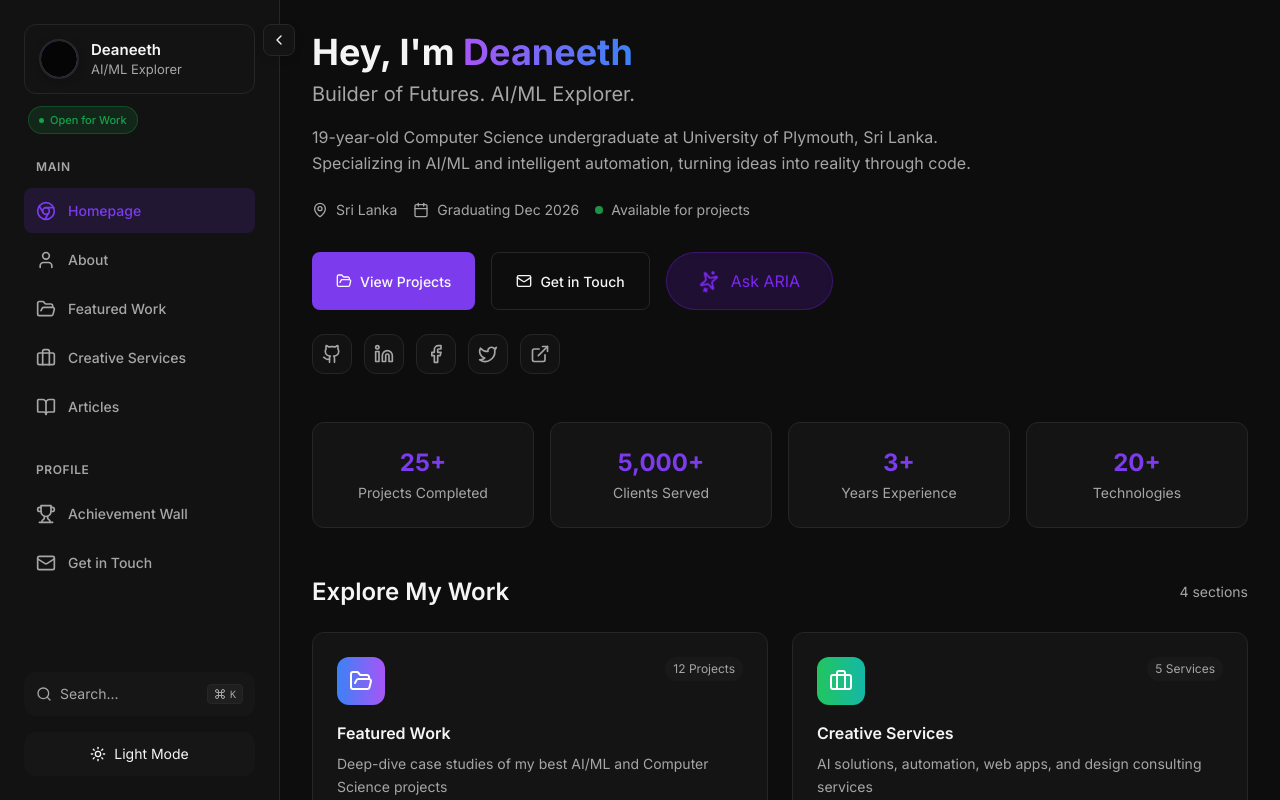
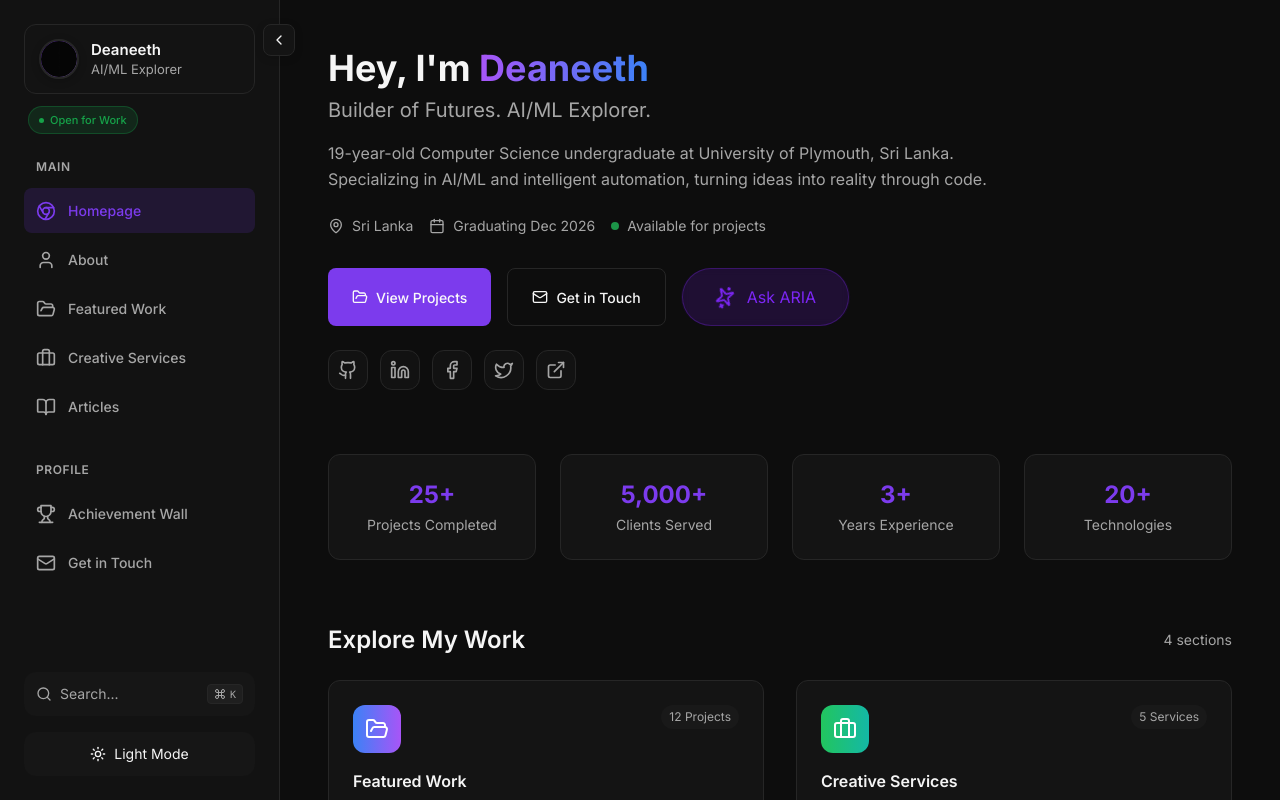
Before and after one commit to deaneeth/web_portfolio, a Next.js app: page / in a window 1280 px wide. Built offline with nearby package versions, Linux system fonts and the light colour scheme.

Commit message:
fix: Adjust layout spacing throughout all the pages and enhance footer positioning in dashboard

```diff
--- a/app/page.tsx
+++ b/app/page.tsx
@@ -104,7 +104,7 @@ export default function HomePage() {
   };
 
   return (
-    <div className="space-y-12">
+    <div className="space-y-16">
       {/* Page Header */}
       <div className="page-header">
         <motion.div
@@ -179,7 +179,7 @@ export default function HomePage() {
         initial={{ opacity: 0, y: 20 }}
         animate={{ opacity: 1, y: 0 }}
         transition={{ duration: 0.5, delay: 0.4 }}
-        className="grid grid-cols-2 lg:grid-cols-4 gap-4"
+        className="grid grid-cols-2 lg:grid-cols-4 gap-6"
       >
         {quickStats.map((stat, index) => (
           <motion.div
@@ -206,7 +206,7 @@ export default function HomePage() {
           <span className="text-sm text-muted-foreground">{featuredSections.length} sections</span>
         </motion.div>
 
-        <div className="grid grid-cols-1 md:grid-cols-2 gap-6">
+        <div className="grid grid-cols-1 md:grid-cols-2 gap-8">
           {featuredSections.map((section, index) => (
             <motion.div
               key={section.title}
--- a/components/layout/dashboard-layout.tsx
+++ b/components/layout/dashboard-layout.tsx
@@ -226,6 +226,7 @@ export function DashboardLayout({ children }: DashboardLayoutProps) {
         </div>
 
         {/* Page Content */}
+        <div className="mx-auto max-w-[1200px] px-2 md:px-4 lg:px-4 mt-4">
           <motion.div
             initial={{ opacity: 0, y: 20 }}
             animate={{ opacity: 1, y: 0 }}
@@ -234,9 +235,12 @@ export function DashboardLayout({ children }: DashboardLayoutProps) {
           >
             {children}
           </motion.div>
+        </div>
 
         {/* Footer */}
+        <div className="mt-24 md:mt-32">
           <Footer />
+        </div>
       </main>
     </div>
   );
```
Also changed, not shown: git.txt, 1 other file (tests, documents, lock files or other folders). Lines whose indentation alone changed are shown as unchanged.
